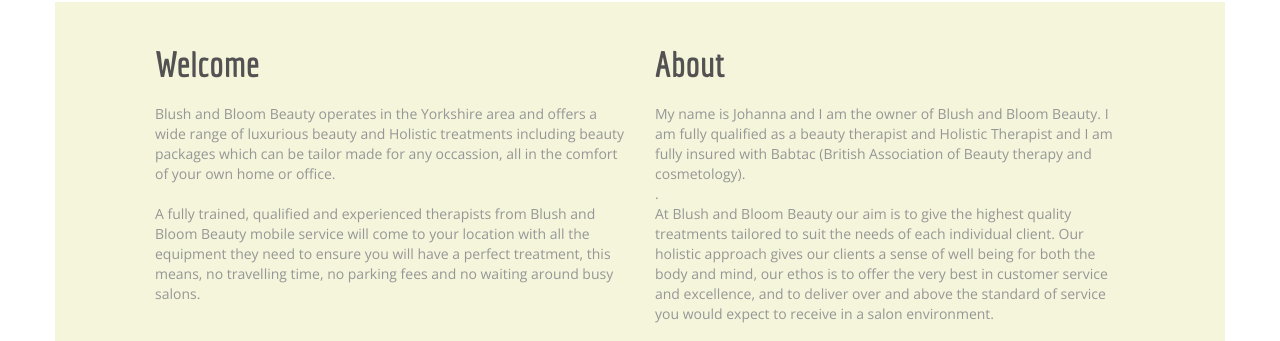
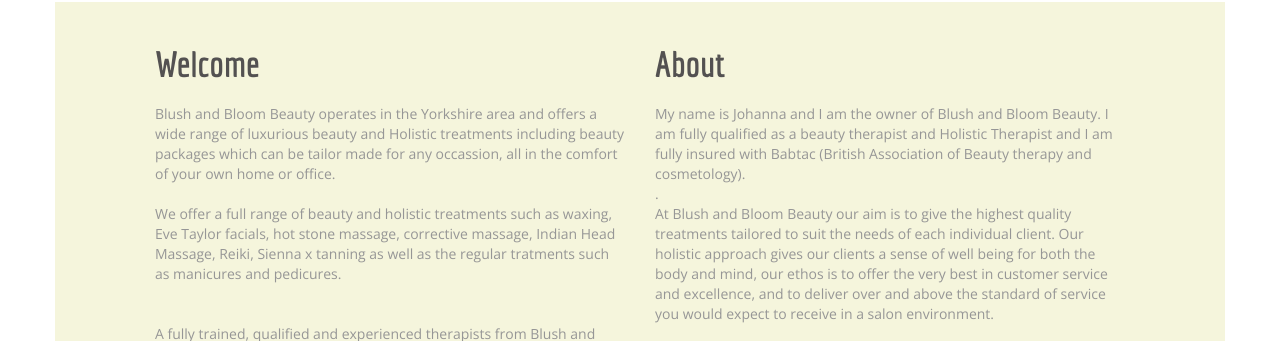
Before and after one commit to Cocoacat/johannatestsite, a plain HTML site: page index.html in a window 1280 px wide. Shown: the part 1436-1777 px from the top of the page. Drawn offline with nearby package versions, Linux system fonts and the light colour scheme.

Commit message:
initial commit

```diff
--- a/index.html
+++ b/index.html
@@ -164,7 +164,7 @@
           <div class="row">
             <div class="grid_5 preffix_1">
               <h2>Welcome</h2>
-              Blush and Bloom Beauty operates in the Yorkshire area and offers a wide range of luxurious beauty and Holistic treatments including beauty packages which can be tailor made for any occassion, all in the comfort of your own home or office.<p><br> A fully trained, qualified and experienced therapists from Blush and Bloom Beauty mobile service will come to your location with all the equipment they need to ensure you will have a perfect treatment, this means, no travelling time, no parking fees and no waiting around busy salons.<p><br> If you prefer a salon experience away from your own home, we can provide this in the comfort of the highly trained therapists home. These rooms are fully equipped to recreate the full Salon experience where you can relax and get away from home pressures and interruptions.
+              Blush and Bloom Beauty operates in the Yorkshire area and offers a wide range of luxurious beauty and Holistic treatments including beauty packages which can be tailor made for any occassion, all in the comfort of your own home or office.<p><br> We offer a full range of beauty and holistic treatments such as waxing, Eve Taylor facials, hot stone massage, corrective massage, Indian Head Massage, Reiki, Sienna x tanning as well as the regular tratments such as manicures and pedicures.<p><br> A fully trained, qualified and experienced therapists from Blush and Bloom Beauty mobile service will come to your location with all the equipment they need to ensure you will have a perfect treatment, this means, no travelling time, no parking fees and no waiting around busy salons.<p><br> If you prefer a salon experience away from your own home, we can provide this in the comfort of the highly trained therapists home. These rooms are fully equipped to recreate the full Salon experience where you can relax and get away from home pressures and interruptions.
               <a href="#" class="btn">more</a>
             </div>
             <div class="grid_5">
```
